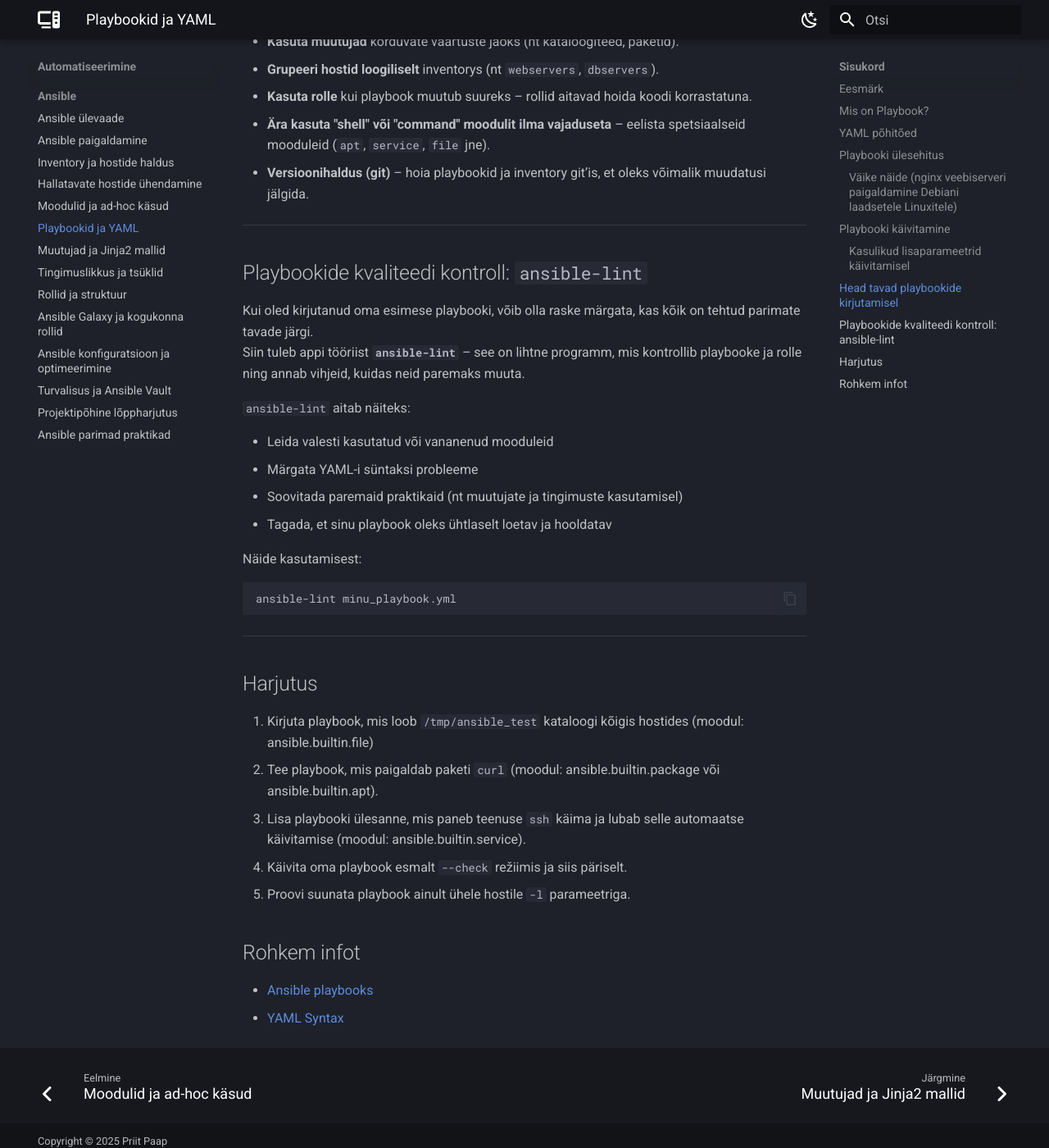
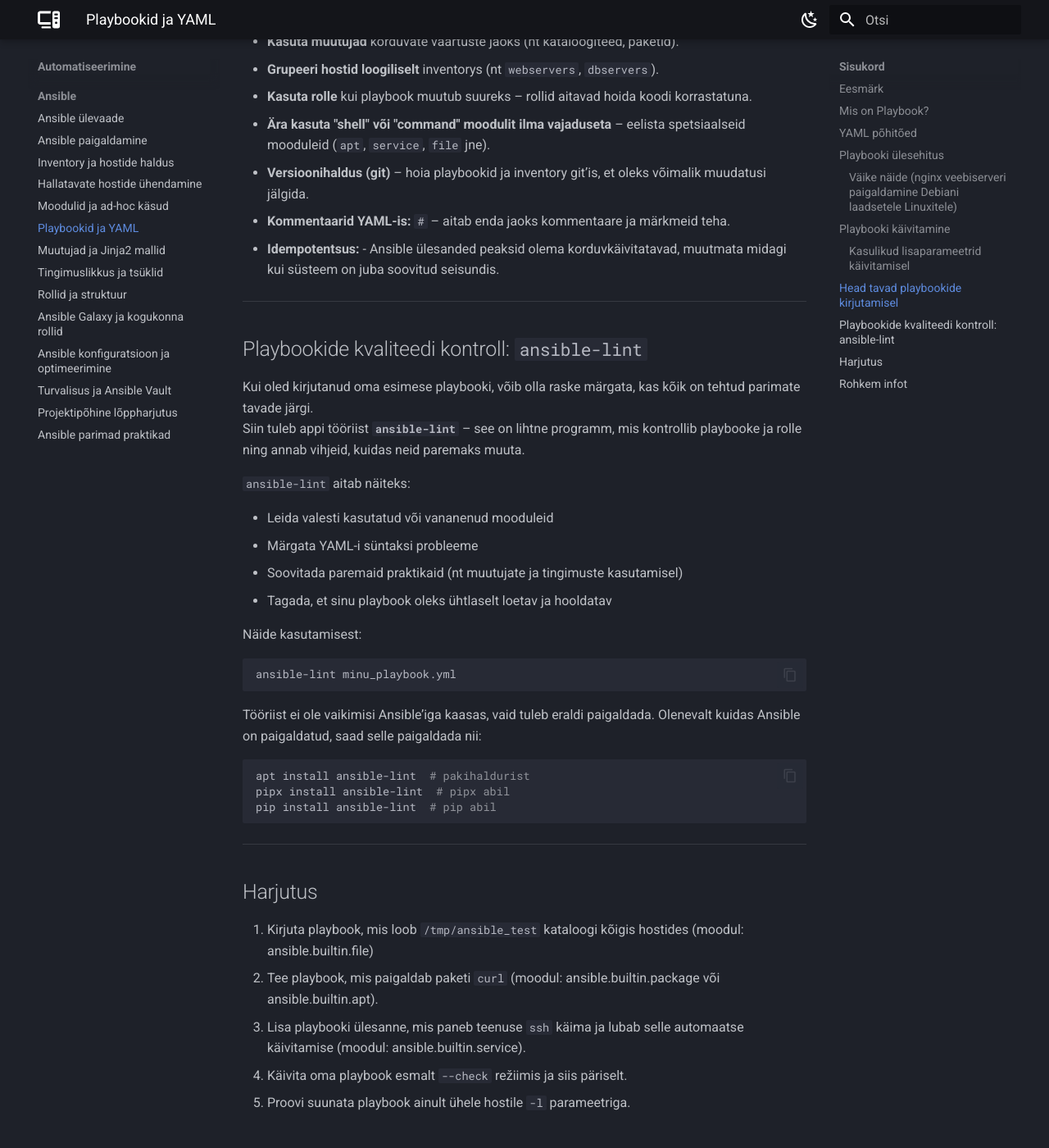
Before and after one commit to priitpaap/priitpaap.github.io, an MkDocs documentation site: the page built from docs/ansible/ansibleplaybooks.md, in a window 1280 px wide and 1400 px high, scrolled down 3822 px. Shown: the whole window at 82% size. Built offline with MkDocs 1.6.1 and Material for MkDocs 9.7.7, drawn with Linux system fonts in a browser that asks for light colours.

Commit message:
Update ansibleplaybooks.md

````diff
--- a/docs/ansible/ansibleplaybooks.md
+++ b/docs/ansible/ansibleplaybooks.md
@@ -160,6 +160,8 @@
 - **Kasuta rolle** kui playbook muutub suureks – rollid aitavad hoida koodi korrastatuna.
 - **Ära kasuta "shell" või "command" moodulit ilma vajaduseta** – eelista spetsiaalseid mooduleid (`apt`, `service`, `file` jne).
 - **Versioonihaldus (git)** – hoia playbookid ja inventory git’is, et oleks võimalik muudatusi jälgida.
+- **Kommentaarid YAML-is:** `#` – aitab enda jaoks kommentaare ja märkmeid teha.
+- **Idempotentsus:** - Ansible ülesanded peaksid olema korduvkäivitatavad, muutmata midagi kui süsteem on juba soovitud seisundis.
 
 ---
 
@@ -181,6 +183,14 @@
 ansible-lint minu_playbook.yml
 ```
 
+Tööriist ei ole vaikimisi Ansible’iga kaasas, vaid tuleb eraldi paigaldada. Olenevalt kuidas Ansible on paigaldatud, saad selle paigaldada nii:
+
+```bash
+apt install ansible-lint  # pakihaldurist
+pipx install ansible-lint  # pipx abil
+pip install ansible-lint  # pip abil
+```
+
 ---
 
 ## Harjutus
````
